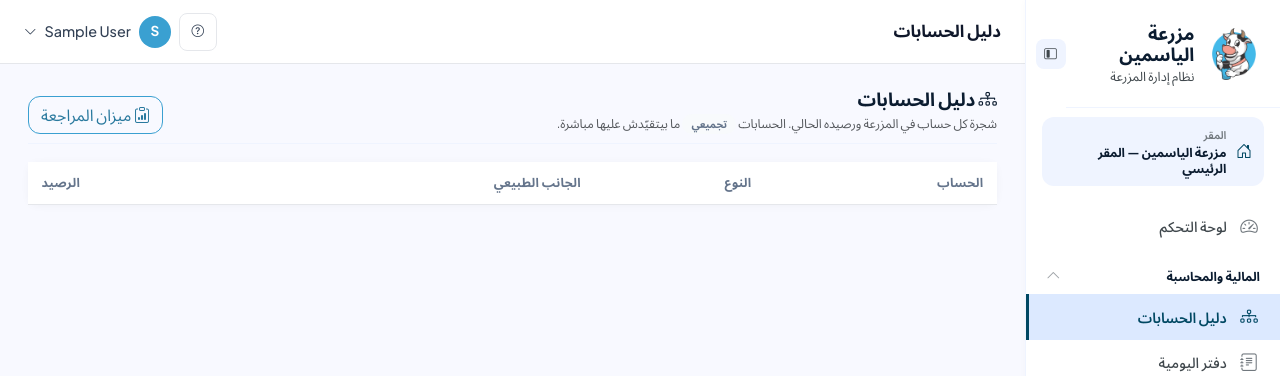
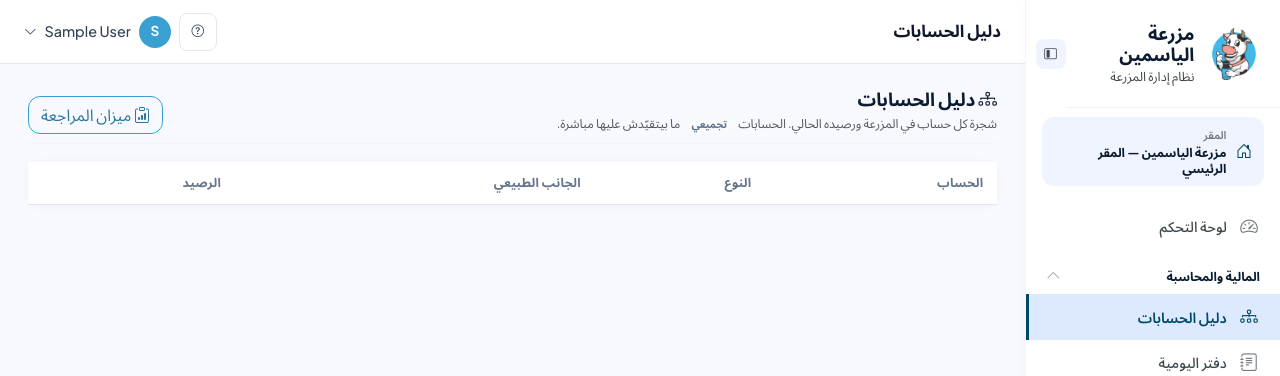
Before and after one commit to Abdelhammid1/elyasmin, a Flask app: page /accounting/coa in a window 1280 px wide. Shown: the top 376 px of the page. Run offline with Flask 3, Linux system fonts and the light colour scheme; the visitor is signed in with stand-in values (Sample User, id 1); data that the repository does not hold is empty; some libraries are stand-ins or nearby versions.

Commit message:
STYLE (P34 follow-up): CSS-only fix for RTL table column alignment
Shalaby's production screenshots (post-P34) showed the alignment
defect was STILL present on /purchases, /suppliers, /customers,
/customers/settlement — pages I hadn't touched in the last round
because I misread them as "already OK" in my dev DB where the
numbers were smaller and the visual gap between header and data
was less obvious.

Real root cause with production-scale numbers ("588,144.75"):
  - Bootstrap's RTL bundle maps `.text-end` to `text-align: left`
    for the whole doc.
  - `<th class="text-end">الرصيد المستحق</th>` — RTL cell, text-
    align: left → Arabic label at physical LEFT of header cell.
  - `<td dir="ltr" class="text-end">588,144.75</td>` — LTR-scoped
    cell, text-align: left → number ALSO at physical LEFT.
  - Both hit "physical LEFT" of their own cell, but the column is
    wide (fits "الرصيد المستحق" as the widest content). The short
    header sits far left; the wide monospace number extends past
    it — visually the two "detach" from each other.

Fix: one CSS rule instead of edits across 30 templates. Force
`.text-end` on TABLE cells (both `<th>` and numeric `<td>`
distinguished by `dir="ltr"`) to `text-align: right !important`
in the RTL context. Both header and number pin to the RIGHT
(=RTL start), naturally where an Arabic reader looks first for
a numeric column.

  [dir="rtl"] table th.text-end,
  [dir="rtl"] table td[dir="ltr"].text-end {
    text-align: right !important;
  }

The `td[dir="ltr"]` selector scopes the data-cell override to
numeric cells only (numeric cells carry dir=ltr so digits render
in LTR order). Action-column cells (`<td class="text-end">` with
no dir override) keep the existing Bootstrap RTL mapping, so
action buttons stay where they were.

Also updated the `.num` class doc-block comment for clarity.

Verified in browser via Chrome-in-Chrome on /purchases,
/suppliers, /customers, /customers/settlement — every numeric
column now stacks header-over-data. No template changes needed
this round.

Tests: 73/73 pass (visual-only fix).

Co-Authored-By: Claude Opus 4.7 <noreply@anthropic.com>
Claude-Session: https://claude.ai/code/session_015E6Utg2ovK67YpRdzxJxBx

```diff
--- a/app/static/css/app.css
+++ b/app/static/css/app.css
@@ -781,16 +781,39 @@ table.preview-materials .num { font-family: 'Courier New', ui-monospace, monospa
 
 /* P34 (PHASE 34): general .num class — monospace digits + nowrap
    for any numeric table cell outside table.inv-items (which has its
-   own scoped rule below). Does NOT set text-align: on a mixed-
-   direction table (RTL cell wrapping an LTR number), text-align
-   value maps differently in each direction and stacking header+data
-   on the same edge requires the two to agree on direction. Instead,
-   we let the cell's own dir attribute drive alignment, and rely on
-   the caller to pair `.num` with matching text-end/text-start on
-   both `<th>` and `<td>` when needed. */
+   own scoped rule below). */
 .num {
   font-family: 'Courier New', ui-monospace, monospace;
   white-space: nowrap;
+}
+
+/* P34-final: stack numeric column headers over their data cells in
+   RTL tables.
+
+   Root cause of the misalignment Shalaby kept flagging:
+     - `<th class="text-end">الرصيد المستحق</th>` inherits RTL from
+       the body, so Bootstrap's RTL bundle maps `.text-end` to
+       `text-align: left` — pushing the label to the physical LEFT
+       of the header cell.
+     - `<td dir="ltr" class="text-end">588,144.75</td>` is LTR-scoped
+       so `.text-end` is still `text-align: left` — pushing the
+       number to the physical LEFT of the data cell.
+     - Both should hug the same physical edge in principle, but
+       because the header is short Arabic text and the number is a
+       wide monospace string, the visual endpoints don't line up.
+
+   Fix: force `.text-end` on numeric TABLE cells to `text-align:
+   right !important` in the RTL context. Both header and data end
+   up pinned to the RIGHT (=RTL start), which is where an Arabic
+   reader looks first and where numeric columns visually belong.
+
+   The `td[dir="ltr"]` selector limits the data-cell override to
+   numeric cells (marked with dir=ltr so digits render in LTR
+   BiDi order); action columns (`<td class="text-end">` with no
+   dir override) keep the Bootstrap RTL mapping. */
+[dir="rtl"] table th.text-end,
+[dir="rtl"] table td[dir="ltr"].text-end {
+  text-align: right !important;
 }
 table.preview-materials .empty td {
   text-align: center; color: var(--ms-ink-3);
```
